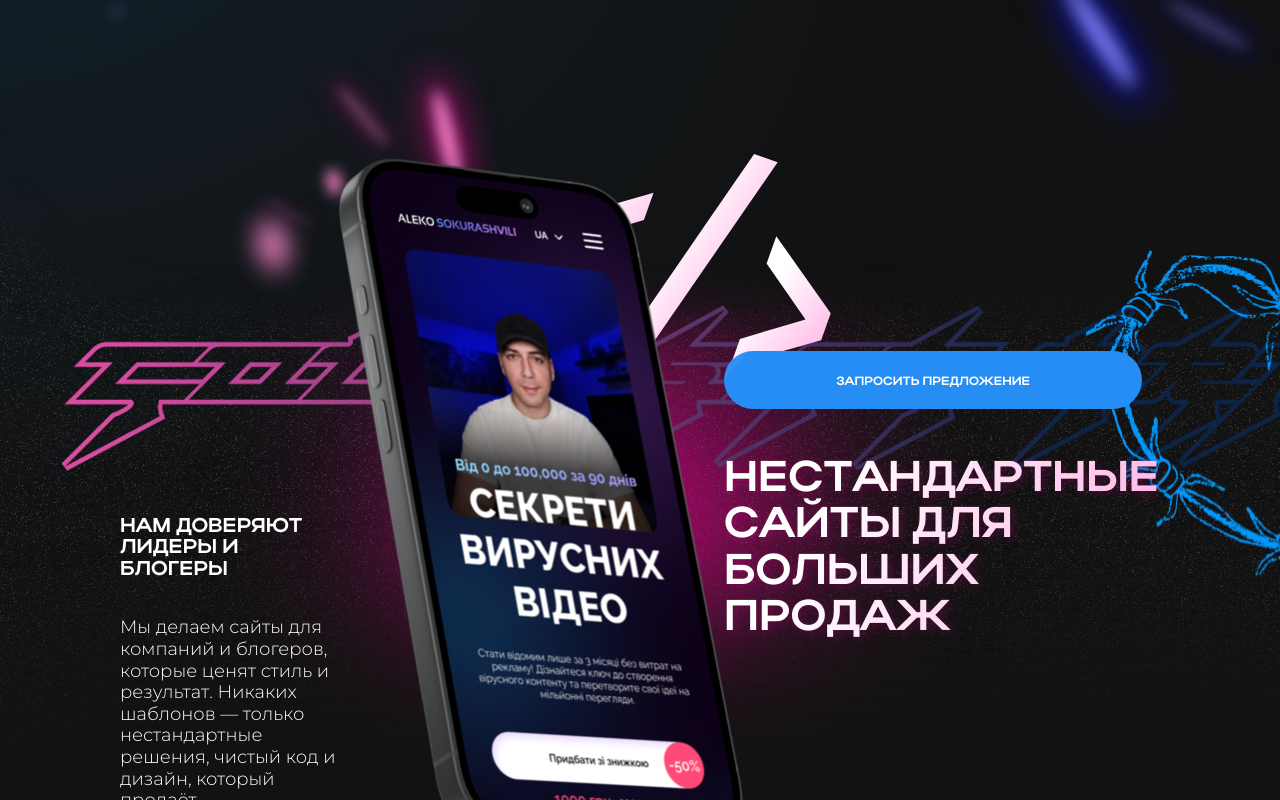
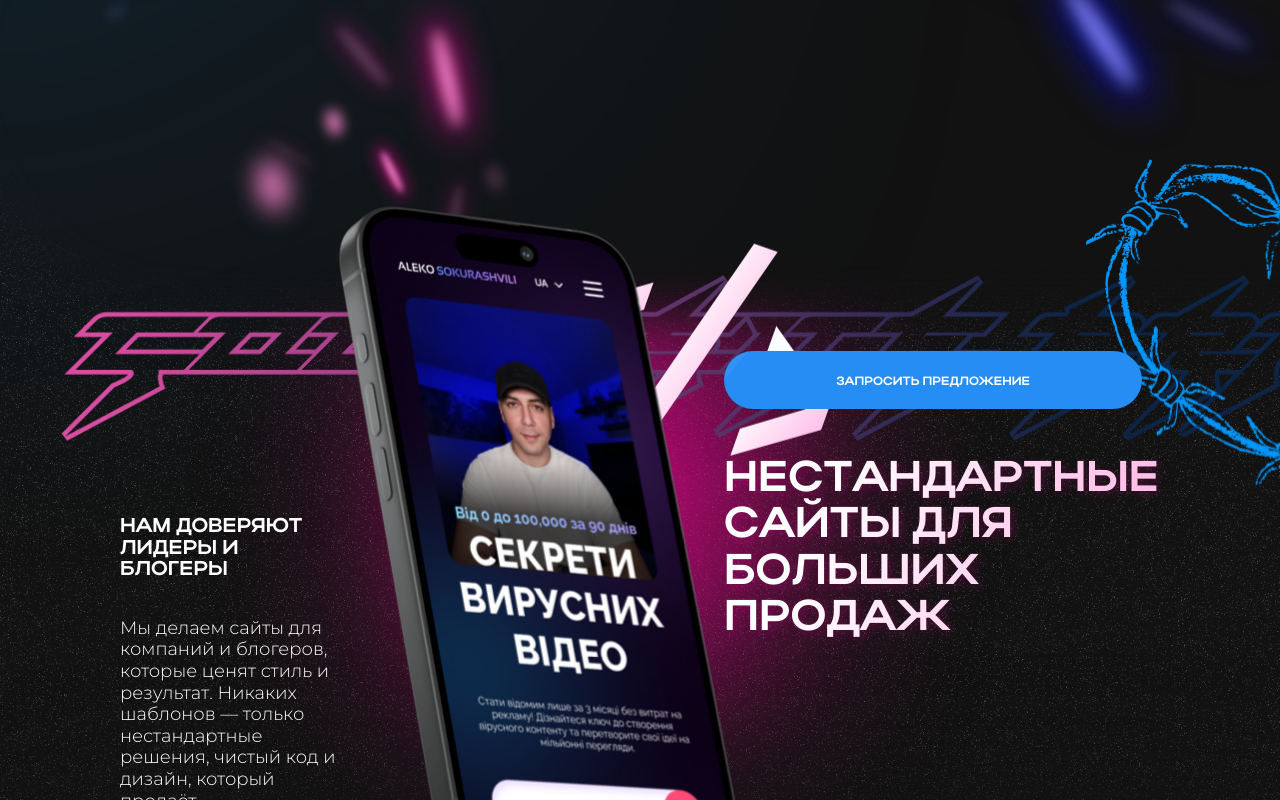
Before and after one commit to cyanidium-dev/code-site-frontend, a Next.js app: page /en in a window 1280 px wide. Shown: the part 4100-4900 px from the top of the page. Built offline with nearby package versions, Linux system fonts and the light colour scheme.

Commit message:
added animations

```diff
--- a/src/components/homePage/cta/CTA.tsx
+++ b/src/components/homePage/cta/CTA.tsx
@@ -1,14 +1,17 @@
 import Container from "@/components/shared/container/Container";
 import SectionTitle from "@/components/shared/titles/SectionTitle";
 import { useTranslations } from "next-intl";
-import Image from "next/image";
 import ClientApplication from "@/components/shared/clientApplication/ClientApplication";
+import CTAPhone from "./CTAPhone";
+import CTAHeartBlue from "./CTAHeartBlue";
+import * as motion from "motion/react-client";
+import { fadeInAnimation } from "@/utils/animationVariants";
 
 export default function CTA() {
   const t = useTranslations("homePage.cta");
 
   return (
-    <section className="relative pt-[146px] lg:pt-[435px] pb-[77px] lg:pb-[143px] mb-[50px] lg:mb-[100px]">
+    <section className="relative pt-[146px] lg:pt-[435px] pb-[127px] lg:pb-[243px]">
       <div
         className="absolute -z-40 top-0 lg:top-[258px] left-0 w-full h-[1024px] lg:h-[755px] opacity-30"
         style={{
@@ -19,17 +22,9 @@ export default function CTA() {
         }}
       />
       <div className="absolute -z-30 top-[-84px] left-[calc(-22.7%)] lg:left-[-3.6%] w-[233%] lg:w-[122%] h-[191px] lg:h-[479px] rounded-full bg-black supports-[backdrop-filter]:blur-[25px]" />
-      <div className="absolute -z-30 bottom-[-130px] lg:bottom-[-340px] left-[calc(-21.4%)] lg:left-[-12.3%] w-[146%] lg:w-[132.5%] h-[337px] lg:h-[668px] rounded-full bg-black supports-[backdrop-filter]:blur-[73px]" />
+      <div className="absolute -z-30 bottom-[-180px] lg:bottom-[-106px] left-[calc(-21.4%)] lg:left-[-12.3%] w-[146%] lg:w-[132.5%] h-[337px] lg:h-[334px] rounded-t-full bg-black supports-[backdrop-filter]:blur-[73px]" />
       <Container className="relative lg:flex justify-between">
-        <div className="hidden lg:block absolute -z-[15] top-[-136px] right-[-196px] w-[390px] h-auto aspect-[390/377]">
-          <Image
-            src="/images/homePage/cta/heart-blue.png"
-            alt="heart"
-            width={390}
-            height={377}
-            className="w-[390px] h-auto"
-          />
-        </div>
+        <CTAHeartBlue />
         <SectionTitle
           variant="pink"
           className="lg:hidden max-w-[386px] mb-[603px] text-[28px] font-bold leading-[108%]"
@@ -37,70 +32,36 @@ export default function CTA() {
           {t("title")}
         </SectionTitle>
 
-        <div
-          className="absolute left-[calc(50%-233px)] lg:left-[calc(50%-395px)] xl:left-[calc(50%-465px)] top-[203px] lg:top-[-200px]
-        xl:top-[-250px] w-[467px] lg:w-[671px] xl:w-[721px] aspect-[721/820]"
+        <CTAPhone />
+        <motion.div
+          initial="hidden"
+          whileInView="visible"
+          exit="exit"
+          viewport={{ once: true, amount: 0.1 }}
+          variants={fadeInAnimation({
+            delay: 0.4,
+            scale: 0.85,
+            x: -20,
+            y: 20,
+          })}
+          className="lg:max-w-[228px] lg:mt-[166px]"
         >
-          <Image
-            src="/images/homePage/cta/phone.png"
-            alt="phone"
-            width={721}
-            height={820}
-            className="w-[467px] lg:w-[671px] xl:w-[721px] h-auto"
-          />
-          <div className="hidden lg:block absolute -z-10 top-[-66px] left-[55px] w-[291px] h-[301px]">
-            {" "}
-            <Image
-              src="/images/homePage/cta/drops.svg"
-              alt="drops"
-              width="291"
-              height="301"
-              className="w-[291px] h-auto"
-            />
-          </div>
-
-          <div className="absolute -z-20 left-[calc(50%-126px)] lg:left-[-114px] top-[-22px] lg:top-[204px] w-[613px] lg:w-[1300px] h-auto aspect-[2711/347]">
-            <Image
-              src="/images/homePage/cta/code-site.png"
-              alt="code-site.art"
-              width={2711}
-              height={347}
-              className="w-[613px] lg:w-[1300px] h-auto"
-            />
-          </div>
-          <div className="absolute -z-10 top-[-27px] lg:top-0 right-[64px] lg:right-[23px] w-[180px] lg:w-[341px] h-auto aspect-[341/300]">
-            <Image
-              src="/images/homePage/cta/tag.svg"
-              alt="tag"
-              width="341"
-              height="300"
-              className="w-[209px] lg:w-[341px] h-auto"
-            />
-          </div>
-          <div className="lg:hidden absolute -z-20 top-[71px] left-[calc(50%-203px)] w-[390px] h-auto aspect-[781/755]">
-            <Image
-              src="/images/homePage/cta/heart-pink.png"
-              alt="heart"
-              width={781}
-              height={755}
-              className="w-[390px] h-auto"
-            />
-          </div>
-          <div className="absolute -z-40 top-[131px] lg:top-[255px] left-[calc(50%-100px)] lg:left-[284px] w-[196px] lg:w-[282px] h-[273px] lg:h-[393px] rounded-full bg-main supports-[backdrop-filter]:blur-[105px] lg:supports-[backdrop-filter]:blur-[114px]" />
-        </div>
-        <div className="lg:max-w-[228px] lg:mt-[166px]">
           <h3 className="max-w-[198px] ml-auto lg:ml-0 mb-12 lg:mb-9 font-actay text-[20px] font-bold leading-[108%] text-right lg:text-left">
             {t("subtitle")}
           </h3>
           <p className="hidden lg:block text-[18px] font-light leading-[120%]">
             {t("description")}
           </p>
-        </div>
+        </motion.div>
         <div>
           <ClientApplication
             buttonText={t("button")}
             variant="blue"
             buttonClassName="h-[58px] lg:w-[310px] xl:w-[418px] lg:mb-8 text-[13px] lg:text-[16px] font-bold leading-none"
+            variants={fadeInAnimation({
+              delay: 0.8,
+              scale: 0.85,
+            })}
           />
           <SectionTitle
             variant="pink"
--- /dev/null
+++ b/src/components/homePage/cta/CTAHeartBlue.tsx
@@ -0,0 +1,44 @@
+"use client";
+import Image from "next/image";
+import * as motion from "motion/react-client";
+import { useScroll, useTransform } from "motion/react";
+import { useRef } from "react";
+import { fadeInAnimation } from "@/utils/animationVariants";
+
+export default function CTAHeartBlue() {
+  const sectionRef = useRef<HTMLDivElement>(null);
+
+  // Відслідковуємо скрол секції
+  const { scrollYProgress } = useScroll({
+    target: sectionRef,
+    offset: ["start end", "end start"],
+  });
+
+  // Швидкий параллакс
+  const slowY = useTransform(scrollYProgress, [0, 1], [-150, 150]);
+
+  return (
+    <div
+      ref={sectionRef}
+      className="hidden lg:block absolute -z-[15] top-[-136px] right-[-196px] w-[390px] h-auto aspect-[390/377]"
+    >
+      <motion.div style={{ y: slowY }}>
+        <motion.div
+          initial="hidden"
+          whileInView="visible"
+          exit="exit"
+          viewport={{ once: true, amount: 0.1 }}
+          variants={fadeInAnimation({ delay: 0.3, scale: 0.95 })}
+        >
+          <Image
+            src="/images/homePage/cta/heart-blue.png"
+            alt="heart"
+            width={390}
+            height={377}
+            className="w-[390px] h-auto"
+          />
+        </motion.div>
+      </motion.div>
+    </div>
+  );
+}
--- /dev/null
+++ b/src/components/homePage/cta/CTAPhone.tsx
@@ -0,0 +1,142 @@
+"use client";
+import Image from "next/image";
+import * as motion from "motion/react-client";
+import { useScroll, useTransform } from "motion/react";
+import { useRef } from "react";
+import { fadeInAnimation } from "@/utils/animationVariants";
+
+export default function CTAPhone() {
+  const sectionRef = useRef<HTMLDivElement>(null);
+
+  // Відслідковуємо скрол секції
+  const { scrollYProgress } = useScroll({
+    target: sectionRef,
+    offset: ["start end", "end start"],
+  });
+
+  // Різні варіації parallax
+  const fastY = useTransform(scrollYProgress, [0, 1], [150, -150]);
+  const mediumY = useTransform(scrollYProgress, [0, 1], [80, -80]);
+  const slowY = useTransform(scrollYProgress, [0, 1], [-100, 100]);
+  const extraSlowY = useTransform(scrollYProgress, [0, 1], [-50, 50]);
+
+  return (
+    <div
+      ref={sectionRef}
+      className="absolute left-[calc(50%-233px)] lg:left-[calc(50%-395px)] xl:left-[calc(50%-465px)] top-[203px] lg:top-[-200px] xl:top-[-250px] w-[467px] lg:w-[671px] xl:w-[721px] aspect-[721/820]"
+    >
+      {/* Phone - середній parallax */}
+      <motion.div style={{ y: mediumY }}>
+        <motion.div
+          initial="hidden"
+          whileInView="visible"
+          exit="exit"
+          viewport={{ once: true, amount: 0.1 }}
+          variants={fadeInAnimation({ delay: 0.3, scale: 0.95 })}
+        >
+          <Image
+            src="/images/homePage/cta/phone.png"
+            alt="phone"
+            width={721}
+            height={820}
+            className="w-[467px] lg:w-[671px] xl:w-[721px] h-auto"
+          />
+        </motion.div>
+      </motion.div>
+
+      {/* Drops - повільний parallax */}
+      <motion.div
+        style={{ y: slowY }}
+        className="hidden lg:block absolute -z-10 top-[-66px] left-[55px] w-[291px] h-[301px]"
+      >
+        <motion.div
+          initial="hidden"
+          whileInView="visible"
+          exit="exit"
+          viewport={{ once: true, amount: 0.1 }}
+          variants={fadeInAnimation({ delay: 0.3, scale: 0.95 })}
+        >
+          <Image
+            src="/images/homePage/cta/drops.svg"
+            alt="drops"
+            width={291}
+            height={301}
+            className="w-[291px] h-auto"
+          />
+        </motion.div>
+      </motion.div>
+
+      {/* Code Site - дуже повільний parallax */}
+      <motion.div
+        style={{ y: extraSlowY }}
+        className="absolute -z-20 left-[calc(50%-126px)] lg:left-[-114px] top-[-22px] lg:top-[204px] w-[613px] lg:w-[1300px] h-auto aspect-[2711/347]"
+      >
+        <motion.div
+          initial="hidden"
+          whileInView="visible"
+          exit="exit"
+          viewport={{ once: true, amount: 0.1 }}
+          variants={fadeInAnimation({ delay: 0.3, scale: 0.95 })}
+        >
+          <Image
+            src="/images/homePage/cta/code-site.png"
+            alt="code-site.art"
+            width={2711}
+            height={347}
+            className="w-[613px] lg:w-[1300px] h-auto"
+          />
+        </motion.div>
+      </motion.div>
+
+      {/* Tag - швидкий parallax */}
+      <motion.div
+        style={{ y: fastY }}
+        className="absolute -z-10 top-[-27px] lg:top-0 right-[64px] lg:right-[23px] w-[180px] lg:w-[341px] h-auto aspect-[341/300]"
+      >
+        <motion.div
+          initial="hidden"
+          whileInView="visible"
+          exit="exit"
+          viewport={{ once: true, amount: 0.1 }}
+          variants={fadeInAnimation({ delay: 0.3, scale: 0.95 })}
+        >
+          <Image
+            src="/images/homePage/cta/tag.svg"
+            alt="tag"
+            width={341}
+            height={300}
+            className="w-[209px] lg:w-[341px] h-auto"
+          />
+        </motion.div>
+      </motion.div>
+
+      {/* Heart Pink - середній parallax */}
+      <motion.div
+        style={{ y: slowY }}
+        className="lg:hidden absolute -z-20 top-[71px] left-[calc(50%-203px)] w-[390px] h-auto aspect-[781/755]"
+      >
+        <motion.div
+          initial="hidden"
+          whileInView="visible"
+          exit="exit"
+          viewport={{ once: true, amount: 0.1 }}
+          variants={fadeInAnimation({ delay: 0.3, scale: 0.95 })}
+        >
+          <Image
+            src="/images/homePage/cta/heart-pink.png"
+            alt="heart"
+            width={781}
+            height={755}
+            className="w-[390px] h-auto"
+          />
+        </motion.div>
+      </motion.div>
+
+      {/* Blur елемент - повільний parallax */}
+      <motion.div
+        style={{ y: slowY }}
+        className="absolute -z-40 top-[131px] lg:top-[255px] left-[calc(50%-100px)] lg:left-[284px] w-[196px] lg:w-[282px] h-[273px] lg:h-[393px] rounded-full bg-main supports-[backdrop-filter]:blur-[105px] lg:supports-[backdrop-filter]:blur-[114px]"
+      />
+    </div>
+  );
+}
--- a/src/components/shared/clientApplication/ClientApplication.tsx
+++ b/src/components/shared/clientApplication/ClientApplication.tsx
@@ -12,6 +12,7 @@ interface ClientApplicationProps {
   variant?: "pink" | "blue" | "gradient" | "white";
   className?: string;
   buttonClassName?: string;
+  variants?: {};
 }
 
 export default function ClientApplication({
@@ -19,6 +20,7 @@ export default function ClientApplication({
   variant = "white",
   className = "",
   buttonClassName = "",
+  variants = {},
 }: ClientApplicationProps) {
   const t = useTranslations();
   const [isPopUpShown, setIsPopUpShown] = useState(false);
@@ -32,6 +34,7 @@ export default function ClientApplication({
         whileInView="visible"
         exit="exit"
         viewport={{ once: true, amount: 0.1 }}
+        variants={variants}
         className={className}
       >
         <MainButton
```
